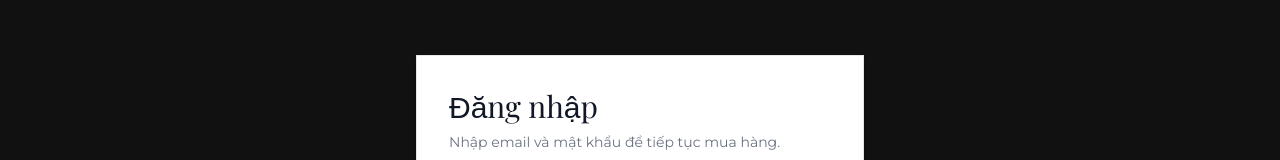
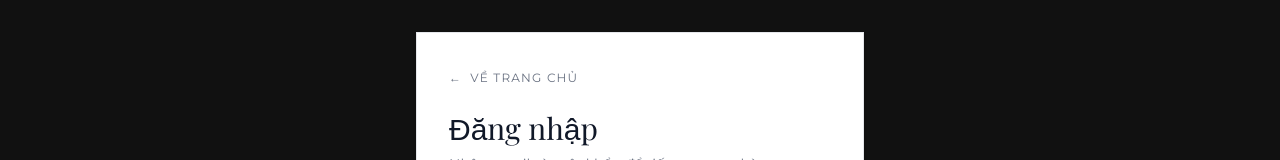
Before and after one commit to tuantutanghuynh/Galery-blog-miniecom-nextjs-express, a Next.js app in the folder frontend-gomsu/: page /auth/login in a window 1280 px wide. Shown: the part 151-311 px from the top of the page. Built offline with nearby package versions, Linux system fonts and the light colour scheme; no server answers.

Commit message:
feat(frontend): Add back to homepage button on auth pages

```diff
--- a/frontend-gomsu/app/auth/login/page.js
+++ b/frontend-gomsu/app/auth/login/page.js
@@ -49,6 +49,9 @@ export default function LoginPage() {
     <div className="min-h-screen bg-gomsu-background flex items-center justify-center px-6">
       <div className="w-full max-w-md">
         <div className="bg-white border border-gray-200 rounded-lg shadow-sm p-8">
+          <Link href="/" className="inline-flex items-center gap-2 text-xs text-gray-500 hover:text-black transition-colors mb-6 uppercase tracking-widest">
+            <span>&larr;</span> Về trang chủ
+          </Link>
           <h1 className="font-serif text-3xl text-gray-900 mb-2">Đăng nhập</h1>
           <p className="text-sm text-gray-500 mb-8">Nhập email và mật khẩu để tiếp tục mua hàng.</p>
 
--- a/frontend-gomsu/app/auth/register/page.js
+++ b/frontend-gomsu/app/auth/register/page.js
@@ -78,6 +78,9 @@ export default function RegisterPage() {
     <div className="min-h-screen bg-gomsu-background flex items-center justify-center px-6">
       <div className="w-full max-w-md">
         <div className="bg-white border border-gray-200 rounded-lg shadow-sm p-8">
+          <Link href="/" className="inline-flex items-center gap-2 text-xs text-gray-500 hover:text-black transition-colors mb-6 uppercase tracking-widest">
+            <span>&larr;</span> Về trang chủ
+          </Link>
           <h1 className="font-serif text-3xl text-gray-900 mb-2">Đăng ký</h1>
           <p className="text-sm text-gray-500 mb-8">Tạo tài khoản để mua sắm tại Nghĩa Phái.</p>
 
```
